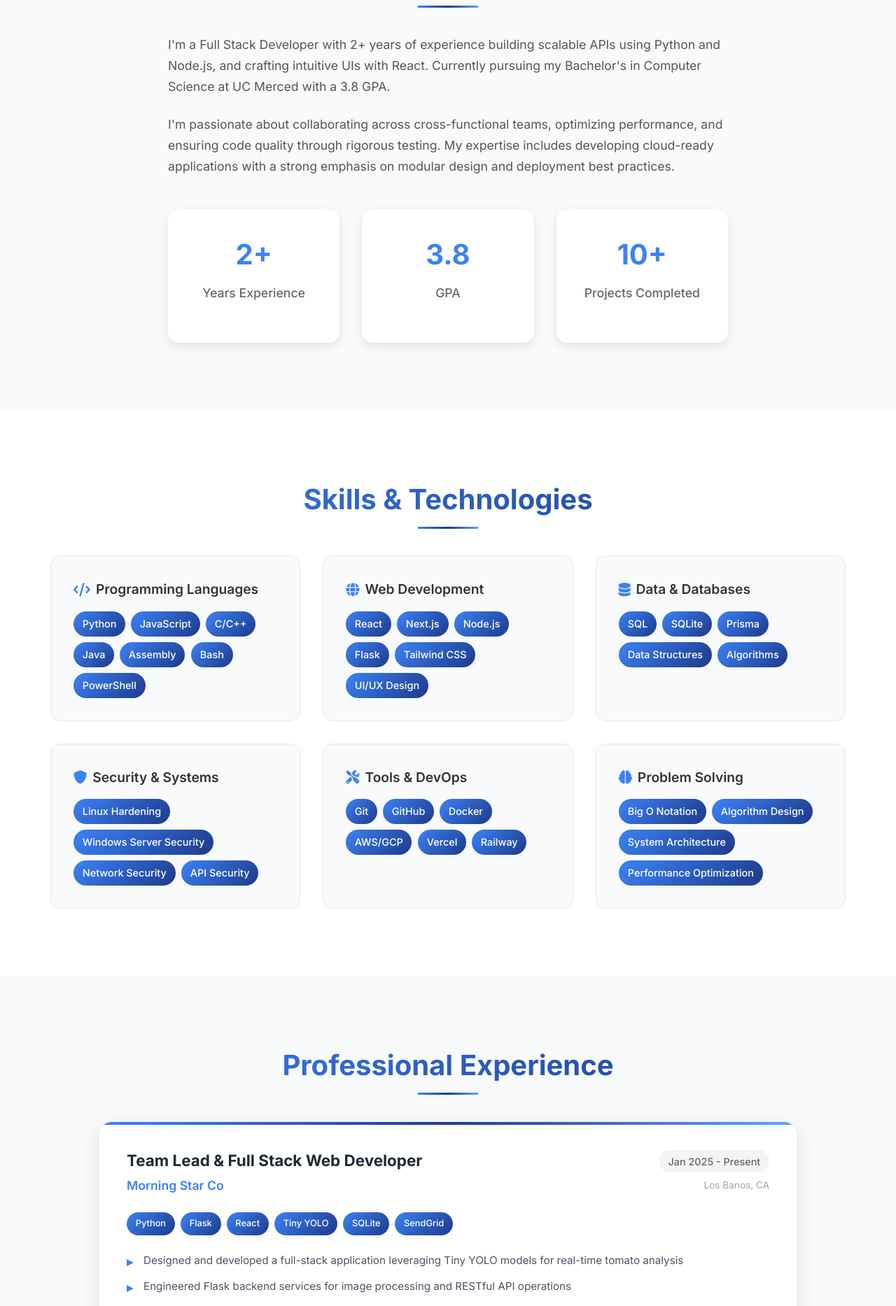
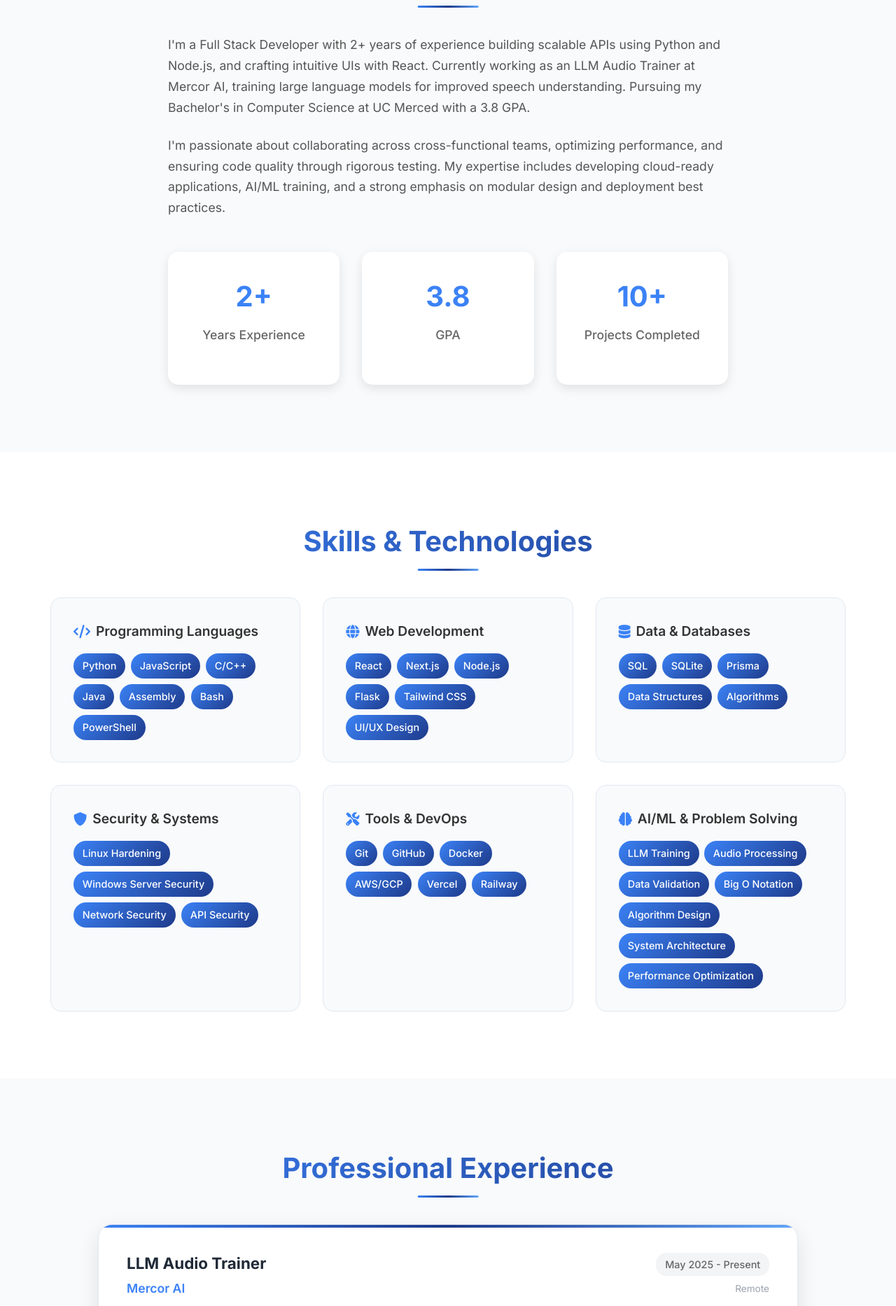
Before and after one commit to emanvela28/personal-website, a Flask app: page / in a window 1280 px wide. Shown: the part 959-2826 px from the top of the page at 70% size. Run offline with Flask 3, Linux system fonts and the light colour scheme.

Commit message:
Mercor experience added

```diff
--- a/templates/index.html
+++ b/templates/index.html
@@ -29,7 +29,7 @@
                 <span class="bar"></span>
             </div>
         </div>
-    </nav>
+        </nav>
 
     <!-- Hero Section -->
     <section id="home" class="hero">
@@ -46,7 +46,7 @@
             <div class="particle"></div>
         </div>
         <div class="hero-container">
-            <div class="hero-content">
+        <div class="hero-content">
                 <div class="hero-text">
                     <h1 class="hero-title">
                         Hi, I'm <span class="highlight">Emmanuel Velazquez</span>
@@ -54,7 +54,7 @@
                     <p class="hero-subtitle">Full Stack Developer & Computer Science Student</p>
                     <p class="hero-description">
                         Building scalable applications with Python, Node.js, and React.
-                        Passionate about creating intuitive user experiences and robust backend systems.
+                        Specializing in AI/ML training and creating intuitive user experiences with robust backend systems.
                     </p>
                     <div class="hero-buttons">
                         <a href="#projects" class="btn btn-primary">View My Work</a>
@@ -89,13 +89,14 @@
                 <div class="about-text">
                     <p>
                         I'm a Full Stack Developer with 2+ years of experience building scalable APIs using Python and Node.js,
-                        and crafting intuitive UIs with React. Currently pursuing my Bachelor's in Computer Science at UC Merced
+                        and crafting intuitive UIs with React. Currently working as an LLM Audio Trainer at Mercor AI, training
+                        large language models for improved speech understanding. Pursuing my Bachelor's in Computer Science at UC Merced
                         with a 3.8 GPA.
                     </p>
                     <p>
                         I'm passionate about collaborating across cross-functional teams, optimizing performance, and ensuring
-                        code quality through rigorous testing. My expertise includes developing cloud-ready applications with a
-                        strong emphasis on modular design and deployment best practices.
+                        code quality through rigorous testing. My expertise includes developing cloud-ready applications, AI/ML training,
+                        and a strong emphasis on modular design and deployment best practices.
                     </p>
                     <div class="about-stats">
                         <div class="stat">
@@ -175,8 +176,11 @@
                     </div>
                 </div>
                 <div class="skill-category">
-                    <h3><i class="fas fa-brain"></i> Problem Solving</h3>
+                    <h3><i class="fas fa-brain"></i> AI/ML & Problem Solving</h3>
                     <div class="skill-tags">
+                        <span class="skill-tag">LLM Training</span>
+                        <span class="skill-tag">Audio Processing</span>
+                        <span class="skill-tag">Data Validation</span>
                         <span class="skill-tag">Big O Notation</span>
                         <span class="skill-tag">Algorithm Design</span>
                         <span class="skill-tag">System Architecture</span>
@@ -192,6 +196,36 @@
         <div class="container">
             <h2 class="section-title">Professional Experience</h2>
             <div class="experience-grid">
+                <div class="experience-card">
+                    <div class="experience-header">
+                        <div class="experience-title">
+                            <h3>LLM Audio Trainer</h3>
+                            <span class="company">Mercor AI</span>
+                        </div>
+                        <div class="experience-meta">
+                            <span class="duration">May 2025 - Present</span>
+                            <span class="location">Remote</span>
+                        </div>
+                    </div>
+                    <div class="experience-content">
+                        <div class="tech-stack">
+                            <span class="tech-pill">AI/ML</span>
+                            <span class="tech-pill">LLM Training</span>
+                            <span class="tech-pill">Audio Processing</span>
+                            <span class="tech-pill">Data Validation</span>
+                            <span class="tech-pill">Quality Assurance</span>
+                            <span class="tech-pill">Research Collaboration</span>
+                        </div>
+                        <ul class="achievements">
+                            <li>Trained and refined audio datasets for large language models (LLMs) to improve speech understanding and AI performance</li>
+                            <li>Collaborated with research teams to enhance training workflows for next-generation AI systems</li>
+                            <li>Conducted quality assurance and data validation to ensure accuracy, clarity, and consistency in model training</li>
+                            <li>Applied annotation and evaluation techniques to optimize model comprehension of diverse speech patterns</li>
+                            <li>Contributed to scaling the performance of cutting-edge AI models, supporting real-world usability improvements</li>
+                        </ul>
+                    </div>
+                </div>
+
                 <div class="experience-card">
                     <div class="experience-header">
                         <div class="experience-title">
```
